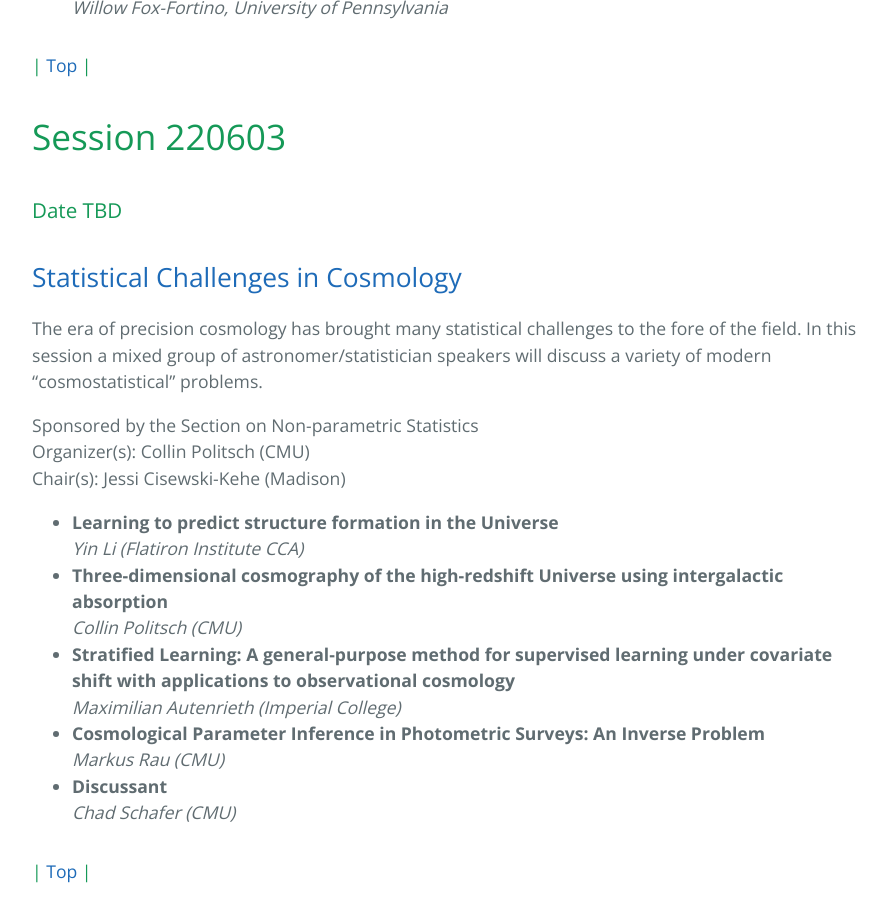
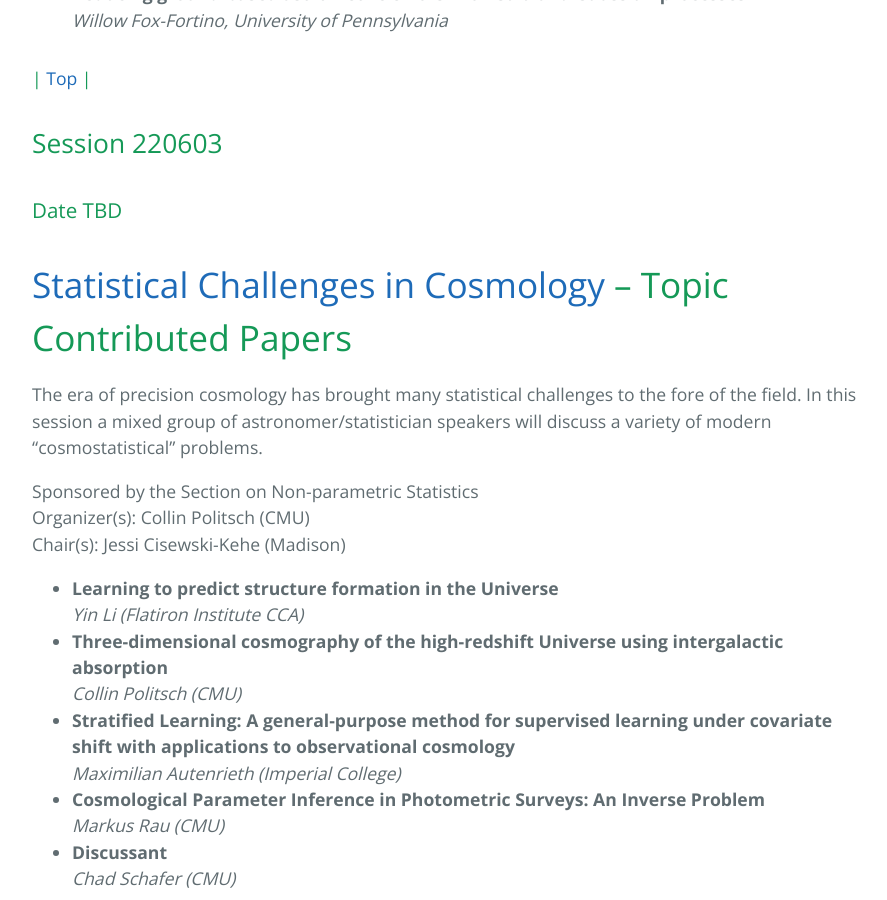
Before and after one commit to aigamstat/aigamstat.github.io, a Jekyll site: the page built from jsm2021/index.md, in a window 1280 px wide and 900 px high, scrolled down 1599 px. Shown: the whole window, without its empty margins (192-1079 px from the left). Built offline with Jekyll 4.4.1, drawn with Linux system fonts in a browser that asks for light colours.

Commit message:
updates to jsm2021/

```diff
--- a/jsm2021/index.md
+++ b/jsm2021/index.md
@@ -25,9 +25,9 @@ The business meeting of the AIG is to be held on TBD
 
 #### | [Top](#astrostatistics-sessions-at-jsm) |
 
-# Session 220444
+## Session 220444
 ### Date TBD
-## [Astrostatistics Interest Group: Student Paper Award](https://ww2.amstat.org/meetings/jsm/2021/onlineprogram/ActivityDetails.cfm?SessionID=SessionID) -- Topic Contributed Papers
+# [Astrostatistics Interest Group: Student Paper Award](https://ww2.amstat.org/meetings/jsm/2021/onlineprogram/ActivityDetails.cfm?SessionID=SessionID) -- Topic Contributed Papers
 
   [Information about Student Paper competition](https://astrostat.org/competition/index.html)
 
@@ -48,9 +48,9 @@ The business meeting of the AIG is to be held on TBD
 
 #### | [Top](#astrostatistics-sessions-at-jsm) |
 
-# Session 220603
+## Session 220603
 ### Date TBD
-## [Statistical Challenges in Cosmology](https://ww2.amstat.org/meetings/jsm/2021/onlineprogram/ActivityDetails.cfm?SessionID=220603)
+# [Statistical Challenges in Cosmology](https://ww2.amstat.org/meetings/jsm/2021/onlineprogram/ActivityDetails.cfm?SessionID=220603) -- Topic Contributed Papers
 
   The era of precision cosmology has brought many statistical challenges to the fore of the field. In this session a mixed group of astronomer/statistician speakers will discuss a variety of modern "cosmostatistical" problems.
 
```
